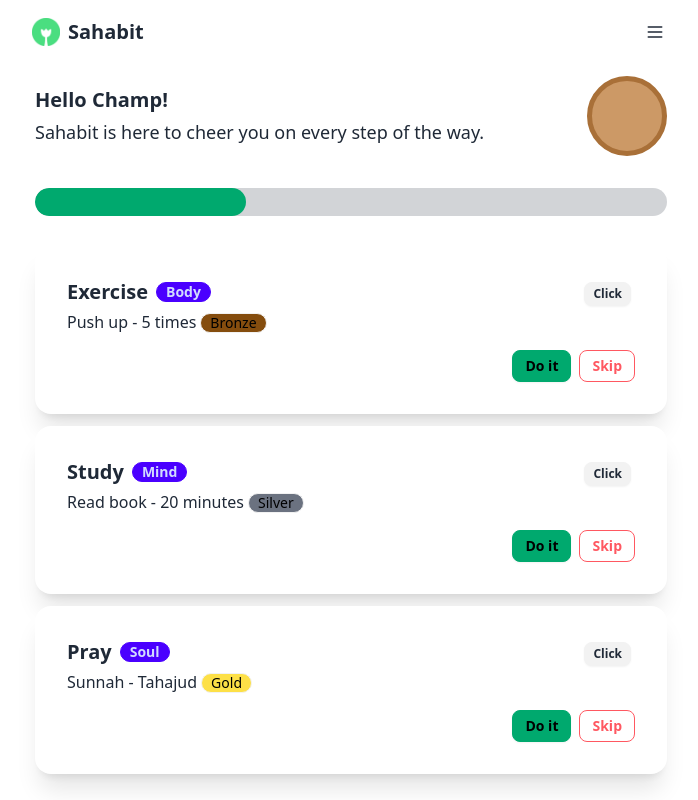
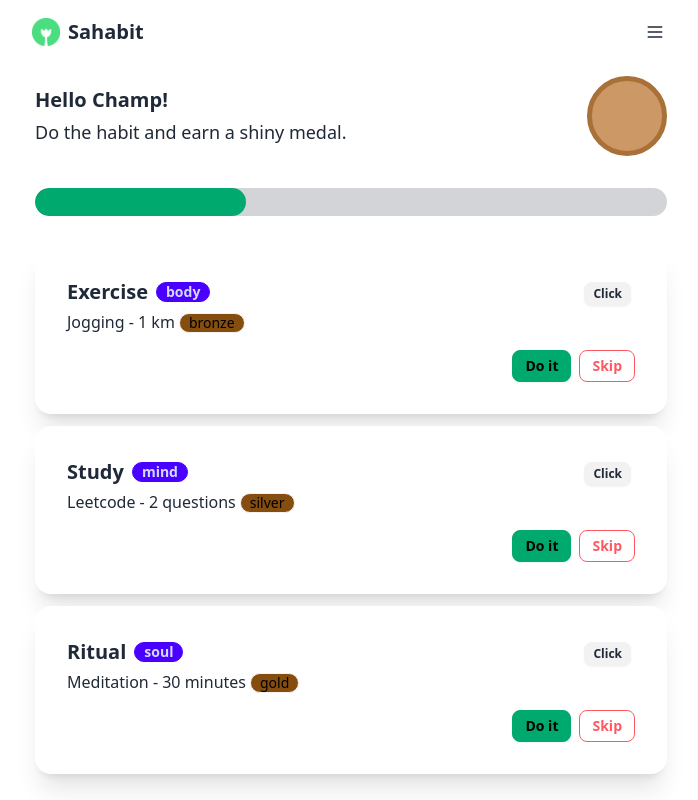
Before and after one commit to budiigunawan/sahabit, a React (Vite) app: page / in a window 1280 px wide. Shown: the whole page, without its empty margins (289-987 px from the left). Built offline with nearby package versions, Linux system fonts and the light colour scheme.

Commit message:
feat: add habit card

```diff
--- a/src/App.tsx
+++ b/src/App.tsx
@@ -7,8 +7,8 @@
   name: string;
   category: string;
   variants: HabitVariant[];
-  status: string;
-  selectedVariant: HabitVariant | null;
+  status: string | undefined;
+  habitDone: HabitDone | null;
 };
 
 type HabitVariant = {
@@ -21,17 +21,129 @@
   name: string;
 };
 
+type HabitDone = {
+  variantName: string;
+  selectedLevel: VariantLevel | null;
+};
+
 function App() {
   // const [point, setPoint] = useState<number>(3);
   // const [habits, setHabits] = useState<Habit[]>([]);
   const point = 3;
-  const habits: Habit[] = [];
+  const habits: Habit[] = [
+    {
+      name: 'Exercise',
+      category: 'body',
+      variants: [
+        {
+          name: 'Push up',
+          levels: [
+            { level: 'gold', name: '15 times' },
+            { level: 'silver', name: '10 times' },
+            { level: 'bronze', name: '5 times' },
+          ],
+        },
+        {
+          name: 'Jogging',
+          levels: [
+            { level: 'gold', name: '5 km' },
+            { level: 'silver', name: '2.5 km' },
+            { level: 'bronze', name: '1 km' },
+          ],
+        },
+        {
+          name: 'Cycling',
+          levels: [
+            { level: 'gold', name: '60 minutes' },
+            { level: 'silver', name: '30 minutes' },
+            { level: 'bronze', name: '15 minutes' },
+          ],
+        },
+      ],
+      status: undefined,
+      habitDone: {
+        variantName: 'Jogging',
+        selectedLevel: {
+          level: 'bronze',
+          name: '1 km',
+        },
+      },
+    },
+    {
+      name: 'Study',
+      category: 'mind',
+      variants: [
+        {
+          name: 'Read book',
+          levels: [
+            { level: 'gold', name: '60 minutes' },
+            { level: 'silver', name: '30 minutes' },
+            { level: 'bronze', name: '15 minutes' },
+          ],
+        },
+        {
+          name: 'Leetcode',
+          levels: [
+            { level: 'gold', name: '3 questions' },
+            { level: 'silver', name: '2 questions' },
+            { level: 'bronze', name: '1 questions' },
+          ],
+        },
+        {
+          name: 'English',
+          levels: [
+            { level: 'gold', name: '60 minutes' },
+            { level: 'silver', name: '30 minutes' },
+            { level: 'bronze', name: '15 minutes' },
+          ],
+        },
+      ],
+      status: undefined,
+      habitDone: {
+        variantName: 'Leetcode',
+        selectedLevel: {
+          level: 'silver',
+          name: '2 questions',
+        },
+      },
+    },
+    {
+      name: 'Ritual',
+      category: 'soul',
+      variants: [
+        {
+          name: 'Meditation',
+          levels: [
+            { level: 'gold', name: '30 minutes' },
+            { level: 'silver', name: '15 minutes' },
+            { level: 'bronze', name: '5 minutes' },
+          ],
+        },
+        {
+          name: 'Yoga',
+          levels: [
+            { level: 'gold', name: '60 minutes' },
+            { level: 'silver', name: '30 minutes' },
+            { level: 'bronze', name: '15 minutes' },
+          ],
+        },
+      ],
+      status: undefined,
+      habitDone: {
+        variantName: 'Meditation',
+        selectedLevel: {
+          level: 'gold',
+          name: '30 minutes',
+        },
+      },
+    },
+  ];
 
   return (
     <>
       <Navbar />
       <Header point={point} habitsCounter={habits.length} />
-      <Habits />
+      <Habits data={habits} />
     </>
   );
 }
--- /dev/null
+++ b/src/components/habit-card.tsx
@@ -0,0 +1,71 @@
+type Habit = {
+  name: string;
+  category: string;
+  variants: HabitVariant[];
+  status: string | undefined;
+  habitDone: HabitDone | null;
+};
+
+type HabitVariant = {
+  name: string;
+  levels: VariantLevel[];
+};
+
+type VariantLevel = {
+  level: string;
+  name: string;
+};
+
+type HabitDone = {
+  variantName: string;
+  selectedLevel: VariantLevel | null;
+};
+
+type HabitCardProps = {
+  habit: Habit;
+};
+
+export const HabitCard = ({ habit }: HabitCardProps) => {
+  return (
+    <div className='card w-full bg-base-100 shadow-xl mb-3'>
+      <div className='card-body'>
+        <div className='flex justify-between'>
+          <div>
+            <h2 className='card-title'>
+              {habit.name}
+              <div className='badge badge-primary'>{habit.category}</div>
+            </h2>
+            {habit.habitDone && (
+              <p className='mt-1'>
+                {`${habit.habitDone?.variantName} - ${habit.habitDone?.selectedLevel?.name}`}
+                <div className='ml-1 badge bg-yellow-800 text-black'>
+                  {habit.habitDone?.selectedLevel?.level}
+                </div>
+              </p>
+            )}
+          </div>
+          <div className='dropdown'>
+            <div tabIndex={0} role='button' className='btn btn-xs m-1'>
+              Click
+            </div>
+            <ul
+              tabIndex={0}
+              className='dropdown-content z-[1] menu p-2 shadow bg-base-100 rounded-box w-52'
+            >
+              <li>
+                <a>Edit</a>
+              </li>
+              <li>
+                <a>Delete</a>
+              </li>
+            </ul>
+          </div>
+        </div>
+        <div className='card-actions justify-end mt-2'>
+          <button className='btn btn-sm btn-success'>Do it</button>
+          <button className='btn btn-sm btn-outline btn-error'>Skip</button>
+        </div>
+      </div>
+    </div>
+  );
+};
--- a/src/components/habits.tsx
+++ b/src/components/habits.tsx
@@ -1,121 +1,38 @@
-export const Habits = () => {
+import { HabitCard } from './habit-card';
+
+type Habit = {
+  name: string;
+  category: string;
+  variants: HabitVariant[];
+  status: string | undefined;
+  habitDone: HabitDone | null;
+};
+
+type HabitVariant = {
+  name: string;
+  levels: VariantLevel[];
+};
+
+type VariantLevel = {
+  level: string;
+  name: string;
+};
+
+type HabitDone = {
+  variantName: string;
+  selectedLevel: VariantLevel | null;
+};
+
+type HabitsProps = {
+  data: Habit[];
+};
+
+export const Habits = ({ data }: HabitsProps) => {
   return (
     <div className='max-w-2xl mx-auto py-3 px-5'>
       <div>
-        <div className='card w-full bg-base-100 shadow-xl mb-3'>
-          <div className='card-body'>
-            <div className='flex justify-between'>
-              <div>
-                <h2 className='card-title'>
-                  Exercise
-                  <div className='badge badge-primary'>Body</div>
-                </h2>
-                <p className='mt-1'>
-                  Push up - 5 times
-                  <div className='ml-1 badge bg-yellow-800 text-black'>
-                    Bronze
-                  </div>
-                </p>
-              </div>
-              <div className='dropdown'>
-                <div tabIndex={0} role='button' className='btn btn-xs m-1'>
-                  Click
-                </div>
-                <ul
-                  tabIndex={0}
-                  className='dropdown-content z-[1] menu p-2 shadow bg-base-100 rounded-box w-52'
-                >
-                  <li>
-                    <a>Edit</a>
-                  </li>
-                  <li>
-                    <a>Delete</a>
-                  </li>
-                </ul>
-              </div>
-            </div>
-            <div className='card-actions justify-end mt-2'>
-              <button className='btn btn-sm btn-success'>Do it</button>
-              <button className='btn btn-sm btn-outline btn-error'>Skip</button>
-            </div>
-          </div>
-        </div>
-        <div className='card w-full bg-base-100 shadow-xl mb-3'>
-          <div className='card-body'>
-            <div className='flex justify-between'>
-              <div>
-                <h2 className='card-title'>
-                  Study
-                  <div className='badge badge-primary'>Mind</div>
-                </h2>
-                <p className='mt-1'>
-                  Read book - 20 minutes
-                  <div className='ml-1 badge bg-gray-500 text-black'>
-                    Silver
-                  </div>
-                </p>
-              </div>
-              <div className='dropdown'>
-                <div tabIndex={0} role='button' className='btn btn-xs m-1'>
-                  Click
-                </div>
-                <ul
-                  tabIndex={0}
-                  className='dropdown-content z-[1] menu p-2 shadow bg-base-100 rounded-box w-52'
-                >
-                  <li>
-                    <a>Edit</a>
-                  </li>
-                  <li>
-                    <a>Delete</a>
-                  </li>
-                </ul>
-              </div>
-            </div>
-            <div className='card-actions justify-end mt-2'>
-              <button className='btn btn-sm btn-success'>Do it</button>
-              <button className='btn btn-sm btn-outline btn-error'>Skip</button>
-            </div>
-          </div>
-        </div>
-        <div className='card w-full bg-base-100 shadow-xl mb-3'>
-          <div className='card-body'>
-            <div className='flex justify-between'>
-              <div>
-                <h2 className='card-title'>
-                  Pray
-                  <div className='badge badge-primary'>Soul</div>
-                </h2>
-                <p className='mt-1'>
-                  Sunnah - Tahajud
-                  <div className='ml-1 badge bg-yellow-300 text-black'>
-                    Gold
-                  </div>
-                </p>
-              </div>
-              <div className='dropdown'>
-                <div tabIndex={0} role='button' className='btn btn-xs m-1'>
-                  Click
-                </div>
-                <ul
-                  tabIndex={0}
-                  className='dropdown-content z-[1] menu p-2 shadow bg-base-100 rounded-box w-52'
-                >
-                  <li>
-                    <a>Edit</a>
-                  </li>
-                  <li>
-                    <a>Delete</a>
-                  </li>
-                </ul>
-              </div>
-            </div>
-            <div className='card-actions justify-end mt-2'>
-              <button className='btn btn-sm btn-success'>Do it</button>
-              <button className='btn btn-sm btn-outline btn-error'>Skip</button>
-            </div>
-          </div>
-        </div>
+        {data.length &&
+          data.map((habit, idx) => <HabitCard key={idx} habit={habit} />)}
       </div>
     </div>
   );
```
